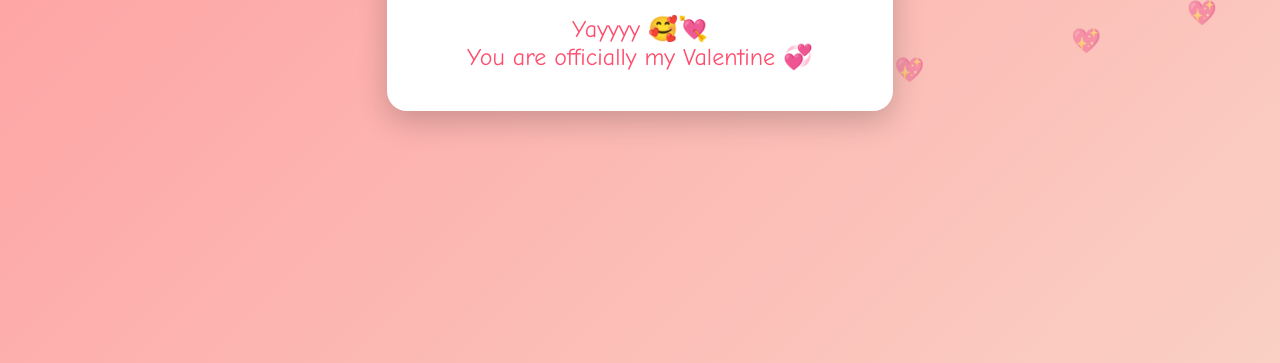
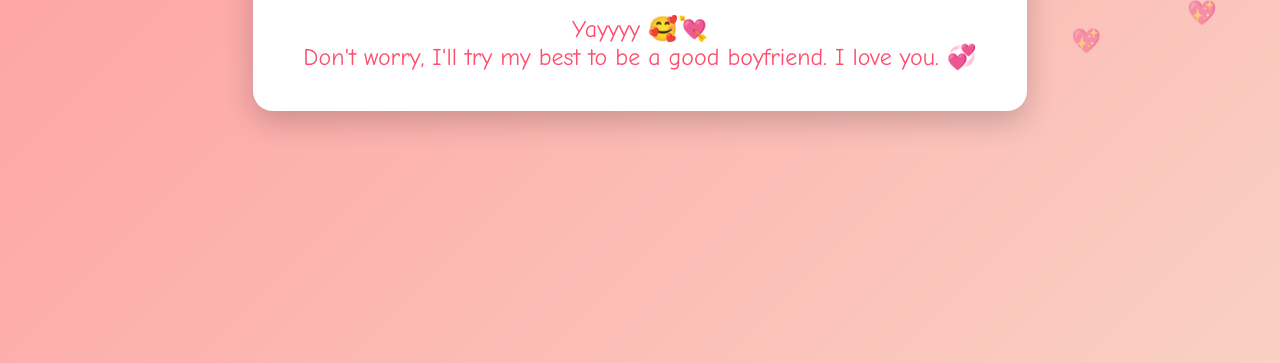
Before and after one commit to namntq04/pleasereadme, a plain HTML site: page index.html in a window 1280 px wide. Both pictures are taken after a click on the button "Yes 💖". Shown: the part 437-800 px from the top of the page. Drawn offline with Linux system fonts and the light colour scheme.

Commit message:
Update index.html

```diff
--- a/index.html
+++ b/index.html
@@ -14,7 +14,7 @@
       justify-content: center;
       align-items: center;
       background: linear-gradient(135deg, #ff9a9e, #fad0c4);
-      font-family: "Comic Sans MS", cursive;
+      font-family: "Comic Sans MS";
       overflow: hidden;
     }
 
@@ -136,7 +136,7 @@
     });
 
     yesBtn.addEventListener("click", () => {
-      message.innerHTML = "Yayyyy 🥰💘<br>You are officially my Valentine 💞";
+      message.innerHTML = "Yayyyy 🥰💘<br>Don't worry, I'll try my best to be a good boyfriend. I love you. 💞";
       noBtn.style.display = "none";
       yesBtn.style.transform = "scale(1.3)";
       startHeartRain();
```
